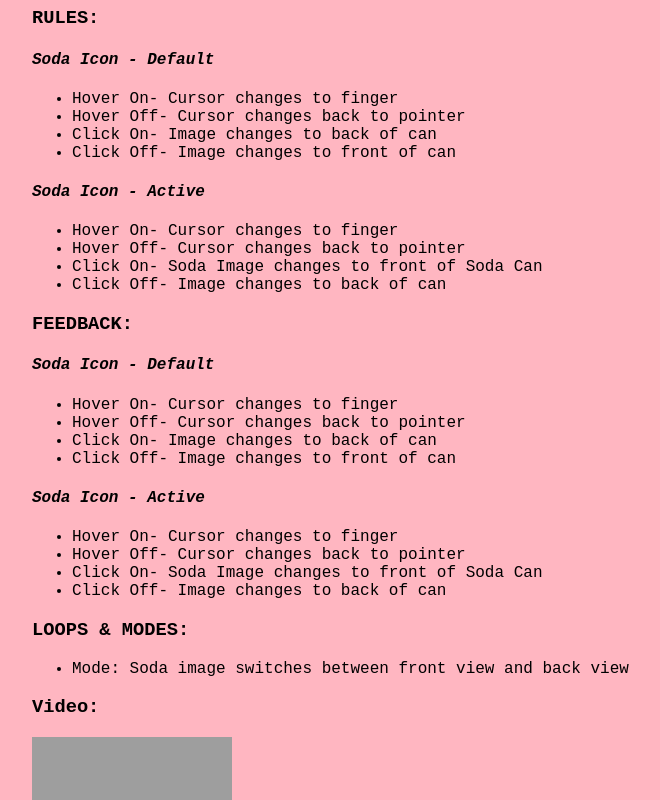
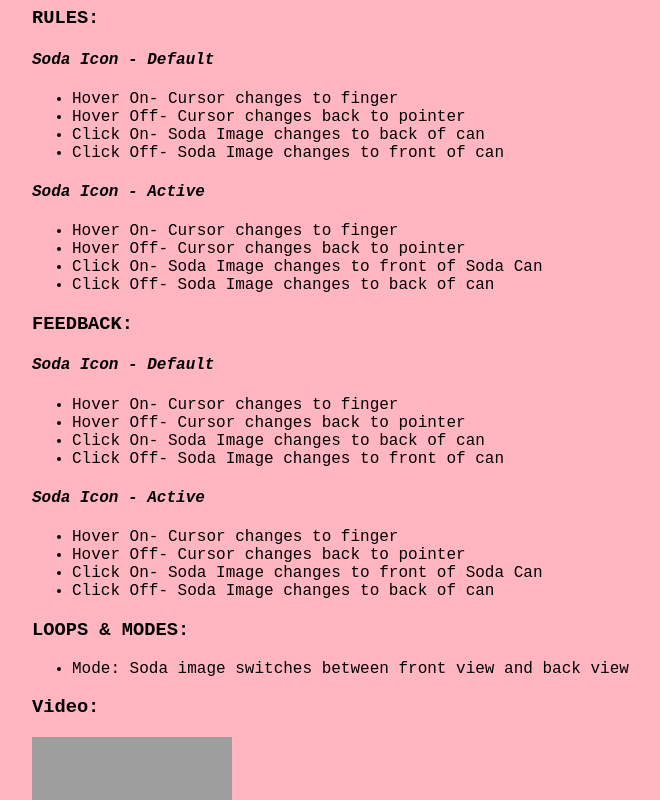
Before and after one commit to Omishac/idm241-oc86, a plain HTML site: page index.html in a window 1280 px wide. Shown: the part 415-1215 px from the top of the page, without its empty margins (8-668 px from the left). Drawn offline with Linux system fonts and the light colour scheme; grey boxes are pictures that could not be loaded.

Commit message:
Add files via upload

```diff
--- a/index.html
+++ b/index.html
@@ -34,8 +34,8 @@
 <ul>
     <li>Hover On- Cursor changes to finger </li>
     <li>Hover Off- Cursor changes back to pointer</li>
-    <li>Click On- Image changes to back of can</li>
-    <li>Click Off- Image changes to front of can</li>
+    <li>Click On- Soda Image changes to back of can</li>
+    <li>Click Off- Soda Image changes to front of can</li>
 
 </ul>
 
@@ -44,7 +44,7 @@
     <li>Hover On- Cursor changes to finger </li>
     <li>Hover Off- Cursor changes back to pointer</li>
     <li>Click On- Soda Image changes to front of Soda Can</li>
-    <li>Click Off- Image changes to back of can</li>
+    <li>Click Off- Soda Image changes to back of can</li>
 </ul>
 
 
@@ -54,8 +54,8 @@
 <ul>
     <li>Hover On- Cursor changes to finger </li>
     <li>Hover Off- Cursor changes back to pointer</li>
-    <li>Click On- Image changes to back of can</li>
-    <li>Click Off- Image changes to front of can</li>
+    <li>Click On- Soda Image changes to back of can</li>
+    <li>Click Off- Soda Image changes to front of can</li>
 
 </ul>
 
@@ -64,7 +64,7 @@
     <li>Hover On- Cursor changes to finger </li>
     <li>Hover Off- Cursor changes back to pointer</li>
     <li>Click On- Soda Image changes to front of Soda Can</li>
-    <li>Click Off- Image changes to back of can</li>
+    <li>Click Off- Soda Image changes to back of can</li>
 </ul>
 
 
```
